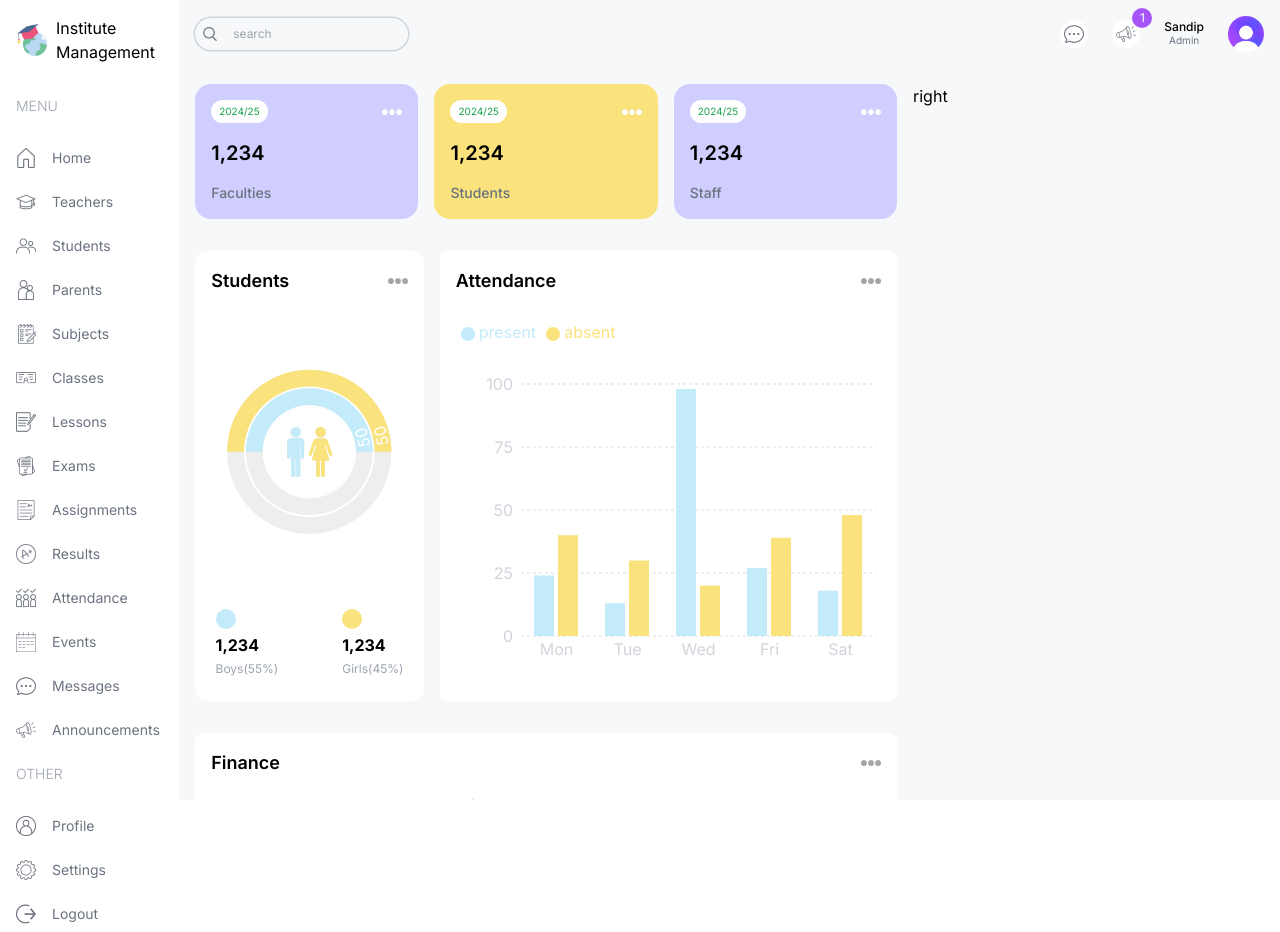
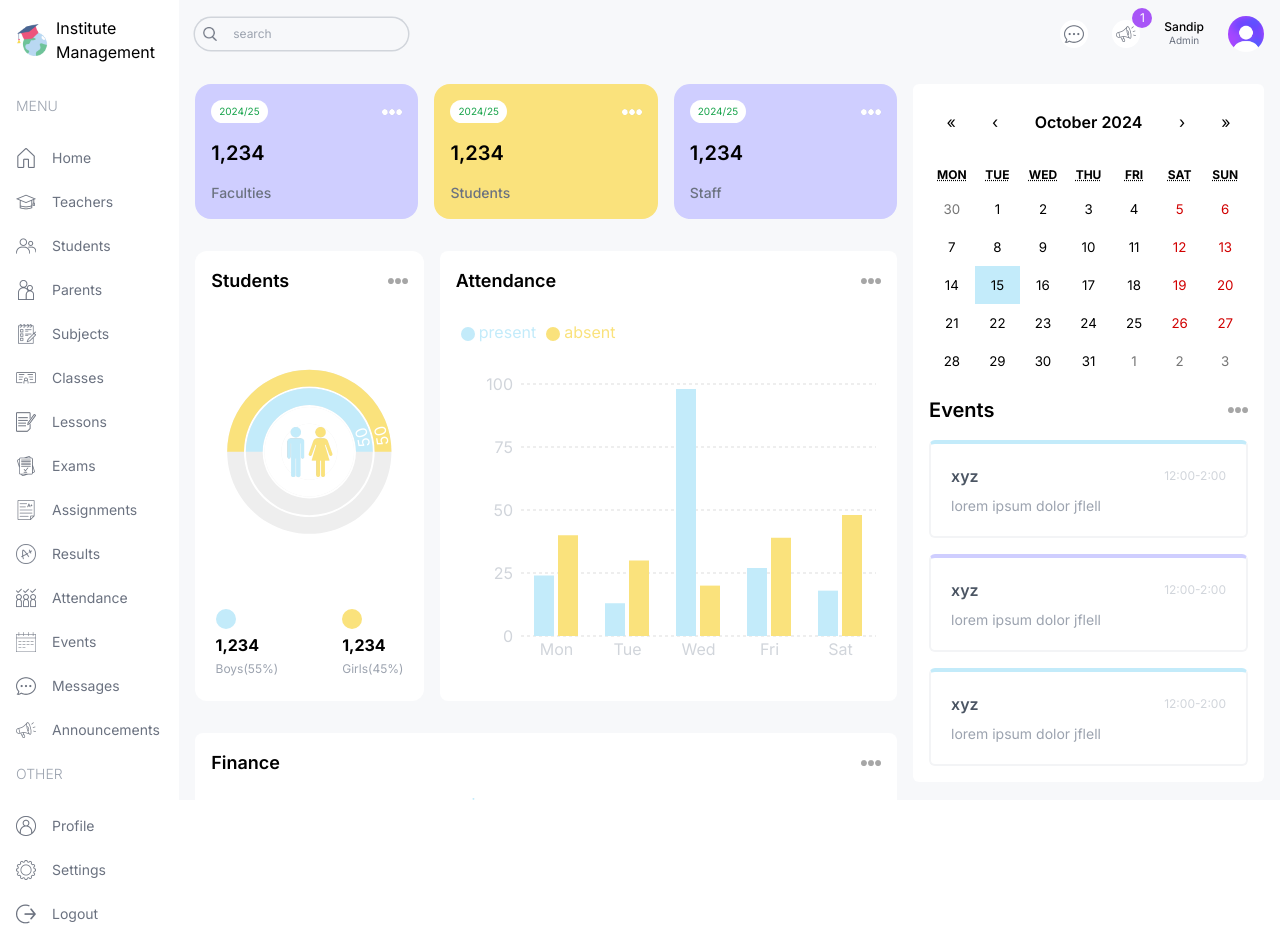
Before and after one commit to grownsandip/dashboard_app, a Next.js app: page /Admin in a window 1280 px wide. Built offline with nearby package versions, Linux system fonts and the light colour scheme.

Commit message:
Event Calender added

```diff
--- a/package.json
+++ b/package.json
@@ -11,6 +11,7 @@
   "dependencies": {
     "next": "14.2.5",
     "react": "^18",
+    "react-calendar": "^5.0.0",
     "react-dom": "^18",
     "recharts": "^2.13.0"
   },
--- a/src/app/(dashboard)/Admin/page.tsx
+++ b/src/app/(dashboard)/Admin/page.tsx
@@ -3,6 +3,7 @@
 import UserCards from '@/components/UserCards'
 import React from 'react'
 import FinanceChart from '@/components/FinanceChart'
+import EventCalender from '@/components/EventCalender'
 
 const AdminPage = () => {
   return (
@@ -32,7 +33,9 @@
       </div>
       </div>
       {/* RIGHT */}
-      <div className='w-full lg:w-1/3'>right</div>
+      <div className='w-full lg:w-1/3 flex flex-col  gap-8'>
+      <EventCalender/>
+      </div>
     </div>
   )
 }
--- a/src/app/globals.css
+++ b/src/app/globals.css
@@ -1,3 +1,16 @@
 @tailwind base;
 @tailwind components;
 @tailwind utilities;
+
+.react-calendar{
+    width: 100% !important;
+    border:none !important;
+    font-family: "Inter",sans-serif !important;
+}
+.react-calendar__navigation__label__labelText{
+    font-weight:600;
+}
+.react-calendar__tile--active{
+    background-color: #c3EBFA !important;
+    color: black !important;
+}
--- /dev/null
+++ b/src/components/EventCalender.tsx
@@ -0,0 +1,56 @@
+"use client"
+import Image from 'next/image';
+import React from 'react'
+import { useState } from 'react';
+import Calendar from 'react-calendar';
+import 'react-calendar/dist/Calendar.css';
+type ValuePiece = Date | null;
+
+type Value = ValuePiece | [ValuePiece, ValuePiece];
+const events = [
+    {
+        id: "1",
+        title: "xyz",
+        time: "12:00-2:00",
+        description: "lorem ipsum dolor jflell",
+    },
+    {
+        id: "2",
+        title: "xyz",
+        time: "12:00-2:00",
+        description: "lorem ipsum dolor jflell",
+    },
+    {
+        id: "3",
+        title: "xyz",
+        time: "12:00-2:00",
+        description: "lorem ipsum dolor jflell",
+    },
+]
+const EventCalender = () => {
+    const [value, onChange] = useState<Value>(new Date());
+    return (
+        <div className='bg-white p-4 rounded-md'>
+            <Calendar onChange={onChange} value={value} />
+            <div className='flex items-center justify-between'>
+                <h1 className='text-xl font-semibold my-4'>Events</h1>
+                <Image src="/moreDark.png" alt="more" height={20} width={20} />
+            </div>
+            <div className='flex flex-col gap-4'>
+                {
+                    events.map(event => (
+                        <div className='p-5 rounded-md border-2 border-gray-100 border-t-4 odd:border-t-Sky even:border-t-Purple' key={event.id}>
+                            <div className='flex items-center justify-between'>
+                                <h1 className='font-semibold text-gray-600'>{event.title}</h1>
+                                <span className='text-gray-300 text-xs'>{event.time}</span>
+                            </div>
+                            <p className='mt-2 text-gray-400 text-sm'>{event.description}</p>
+                        </div>
+                    ))
+                }
+            </div>
+        </div>
+    )
+}
+
+export default EventCalender
```
Also changed, not shown: 1 other file (tests, documents, lock files or other folders).
